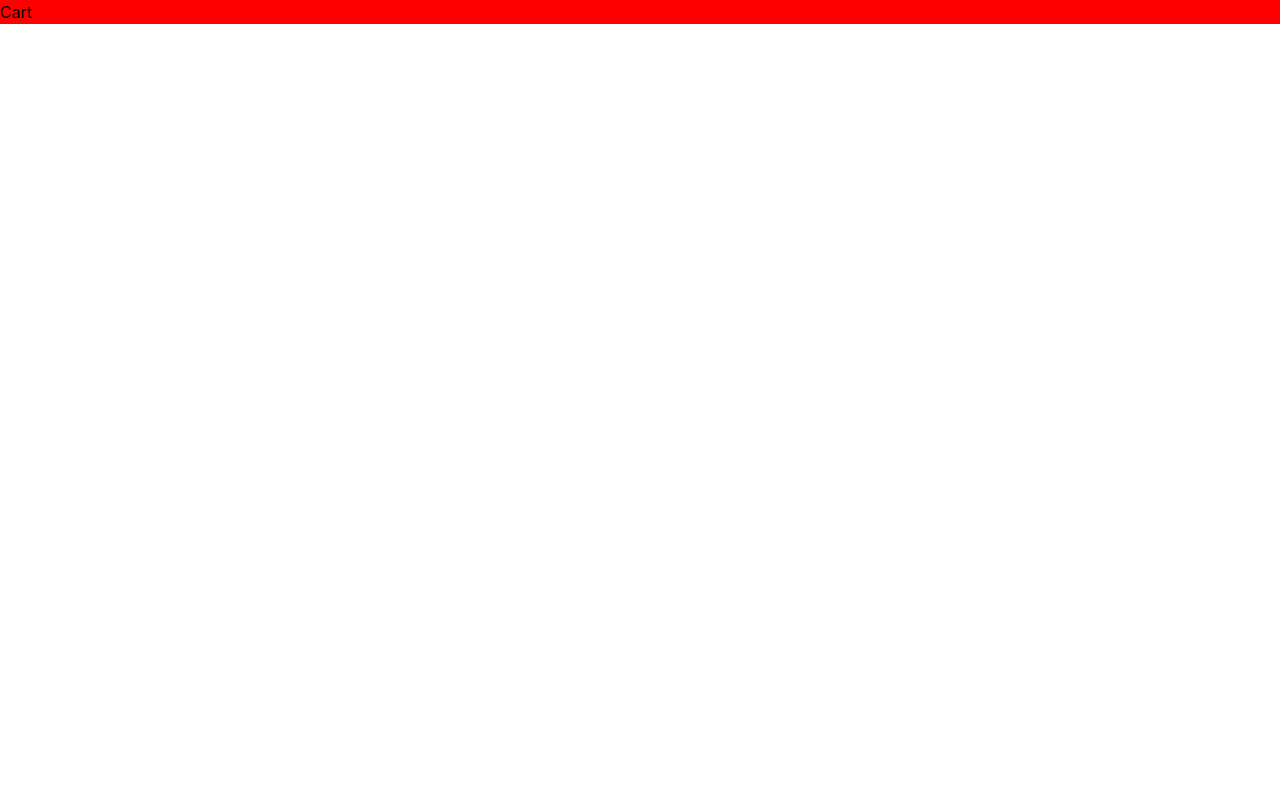
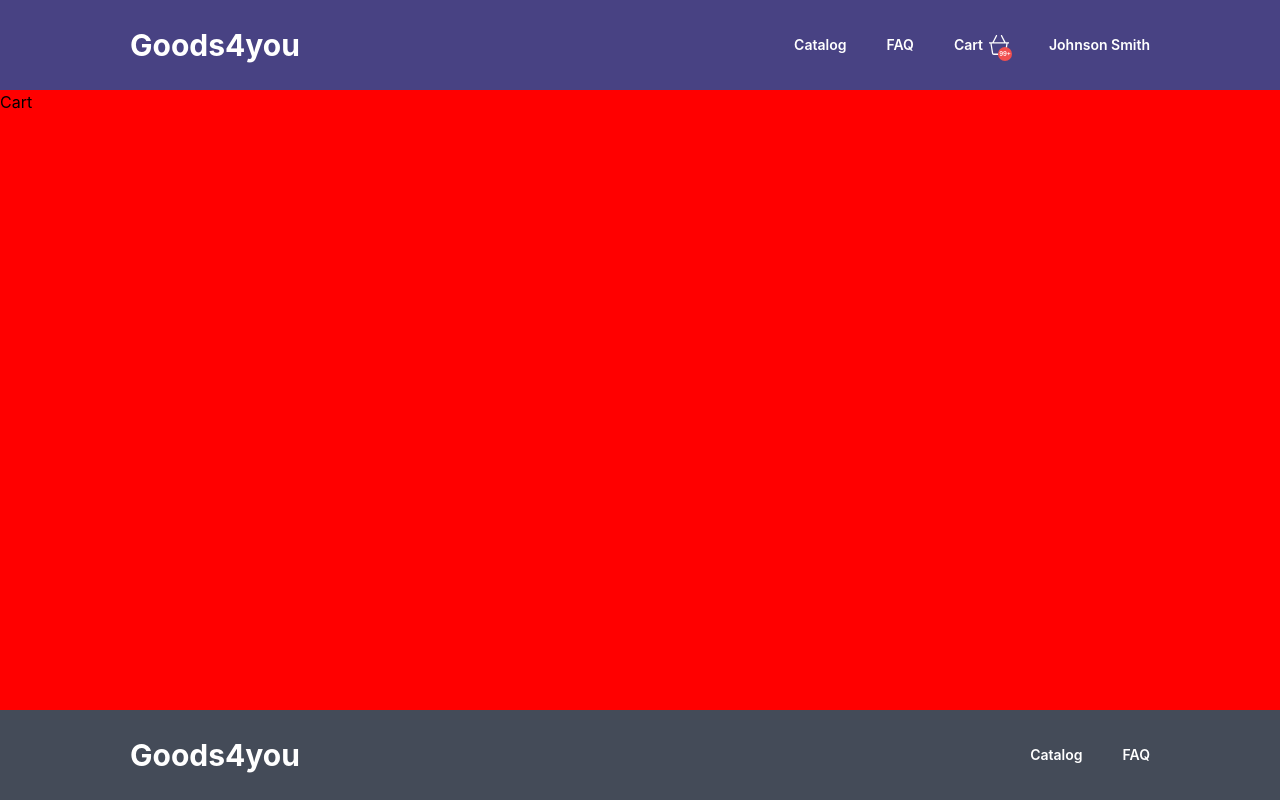
Before and after one commit to Nikitabkv/goodshop-edu, a React (Vite) app: page /cart in a window 1280 px wide. Built offline with nearby package versions, Linux system fonts and the light colour scheme.

Commit message:
feat: add footer and header [in progress]

```diff
--- a/src/index.scss
+++ b/src/index.scss
@@ -1,7 +1,10 @@
-:root {
+#root {
   font-family: Inter, system-ui, Avenir, Helvetica, Arial, sans-serif;
   line-height: 1.5;
   font-weight: 400;
+  min-height: 100vh;
+  display: flex;
+  flex-direction: column;
 
   font-synthesis: none;
   text-rendering: optimizeLegibility;
@@ -14,3 +17,8 @@ body {
   min-width: 320px;
   min-height: 100vh;
 }
+
+a {
+  text-decoration: none;
+  color: black;
+}
--- a/src/pages/Cart/ui/Cart.module.scss
+++ b/src/pages/Cart/ui/Cart.module.scss
@@ -1,3 +1,4 @@
 .cart {
   background-color: red;
+  flex-grow: 1;
 }
--- /dev/null
+++ b/src/widgets/Footer/index.ts
@@ -0,0 +1,3 @@
+import {Footer} from "./ui/Footer.tsx"
+
+export default Footer
--- /dev/null
+++ b/src/widgets/Footer/ui/Footer.module.scss
@@ -0,0 +1,36 @@
+@import "../../../shared/variables";
+
+.footer {
+    padding: 23px 130px;
+    background-color: $gray-900;
+    color: white;
+}
+
+.container {
+    display: flex;
+    justify-content: space-between;
+}
+
+.logo {
+    font-weight: $bold;
+    font-size: $extra-2-large;
+    line-height: 44px;
+}
+
+.nav {
+    display: flex;
+    align-items: center;
+    gap: 40px;
+    font-weight: $semi-bold;
+    font-size: $small;
+    line-height: 20px;
+}
+
+.navLink {
+    position: relative;
+    display: flex;
+    align-items: center;
+    gap: 6px;
+    color: white;
+    text-decoration: none;
+}
--- /dev/null
+++ b/src/widgets/Footer/ui/Footer.tsx
@@ -0,0 +1,17 @@
+import s from './Footer.module.scss'
+import {Link} from "react-router-dom"
+
+export const Footer = () => (
+  <header className={s.footer}>
+    <div className={s.container}>
+      <span className={s.logo}>
+        Goods4you
+      </span>
+
+      <nav className={s.nav}>
+        <Link className={s.navLink} to={"/catalog"}>Catalog</Link>
+        <Link className={s.navLink} to={"/faq"}>FAQ</Link>
+      </nav>
+    </div>
+  </header>
+)
--- /dev/null
+++ b/src/widgets/Header/index.ts
@@ -0,0 +1,3 @@
+import {Header} from "./ui/Header.tsx"
+
+export default Header
--- /dev/null
+++ b/src/widgets/Header/ui/Header.module.scss
@@ -0,0 +1,51 @@
+@import "../../../shared/variables";
+
+.header {
+    padding: 23px 130px;
+    background-color: $violet;
+    color: white;
+}
+
+.container {
+    display: flex;
+    justify-content: space-between;
+}
+
+.logo {
+    font-weight: $bold;
+    font-size: $extra-2-large;
+    color: white;
+    line-height: 44px;
+}
+
+.nav {
+    display: flex;
+    align-items: center;
+    gap: 40px;
+    font-weight: $semi-bold;
+    font-size: $small;
+    line-height: 20px;
+}
+
+.navLink {
+    position: relative;
+    display: flex;
+    align-items: center;
+    gap: 6px;
+    color: white;
+    text-decoration: none;
+}
+
+.counter {
+    position: absolute;
+    text-align: center;
+    width: 14px;
+    height: 14px;
+    border-radius: 50%;
+    background-color: $orange;
+    font-size: 6px;
+    line-height: 14px;
+    color: white;
+    right: -3px;
+    bottom: -6px;
+}
--- /dev/null
+++ b/src/widgets/Header/ui/Header.tsx
@@ -0,0 +1,29 @@
+import s from './Header.module.scss'
+import {Link} from "react-router-dom"
+
+export const Header = () => (
+  <header className={s.header}>
+    <div className={s.container}>
+      <Link to={'/'}>
+        <span className={s.logo}>
+          Goods4you
+        </span>
+      </Link>
+
+      <nav className={s.nav}>
+        <Link className={s.navLink} to={"/catalog"}>Catalog</Link>
+        <Link className={s.navLink} to={"/faq"}>FAQ</Link>
+        <Link className={s.navLink} to={"/cart"}>
+          Cart
+          <svg width="20" height="20" viewBox="0 0 20 20" fill="none" xmlns="http://www.w3.org/2000/svg">
+            <path
+              d="M20 7.14286H16.6038L13.0359 0.34668C12.8589 0.00908289 12.475 -0.101141 12.1784 0.10185C11.8823 0.304841 11.7865 0.743572 11.9641 1.08189L15.1461 7.14286H4.85388L8.03587 1.08184C8.21348 0.743524 8.11767 0.304793 7.82164 0.101802C7.52439 -0.101189 7.14173 0.00903482 6.96411 0.346631L3.39617 7.14281H0V8.57139H1.35651L2.94432 18.2512C3.11033 19.2648 3.88547 20 4.78761 20H15.2124C16.1145 20 16.8896 19.2648 17.055 18.252L18.6434 8.57139H20C20 8.57139 20 7.14286 20 7.14286ZM15.8264 17.989C15.7715 18.3266 15.5133 18.5715 15.2124 18.5715H4.78761C4.4867 18.5715 4.22854 18.3266 4.173 17.9883L2.62789 8.57139H17.3721L15.8264 17.989Z"
+              fill="white"/>
+          </svg>
+          <span className={s.counter}>99+</span>
+        </Link>
+        <Link className={s.navLink} to={"/Johnson-Smith"}>Johnson Smith</Link>
+      </nav>
+    </div>
+  </header>
+)
```
Also changed, not shown: src/main.tsx (+6 -4 lines).
